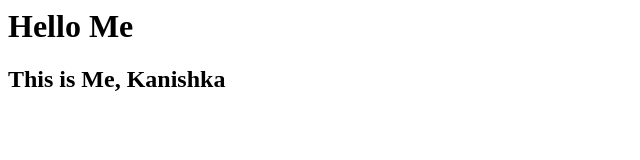
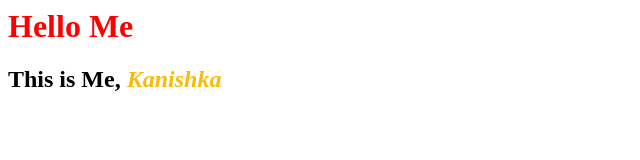
Before and after one commit to kanixx-dev/hello_me, a plain HTML site: page index.html in a window 1280 px wide. Shown: the whole page, without its empty margins (0-640 px from the left). Drawn offline with Linux system fonts and the light colour scheme.

Commit message:
FIX: Css style issue fixed

```diff
--- a/index.html
+++ b/index.html
@@ -3,7 +3,7 @@
         <title>Hello Me</title>
     </head>
     <body>
-        <h1 style="color:'red'">Hello Me</h1>
-        <h2>This is Me, <span style="color:'#fabb04'">Kanishka</span></h2>
+        <h1 style="color:red;">Hello Me</h1>
+        <h2>This is Me, <span style="color:#fabb04; font-style:italic;">Kanishka</span></h2>
     </body>
 </html>
```
